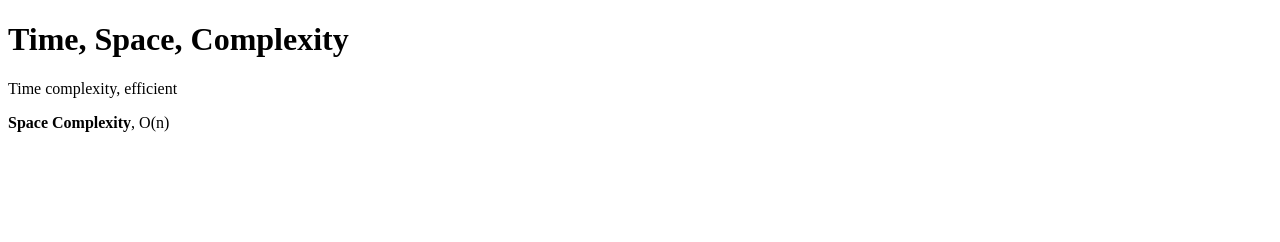
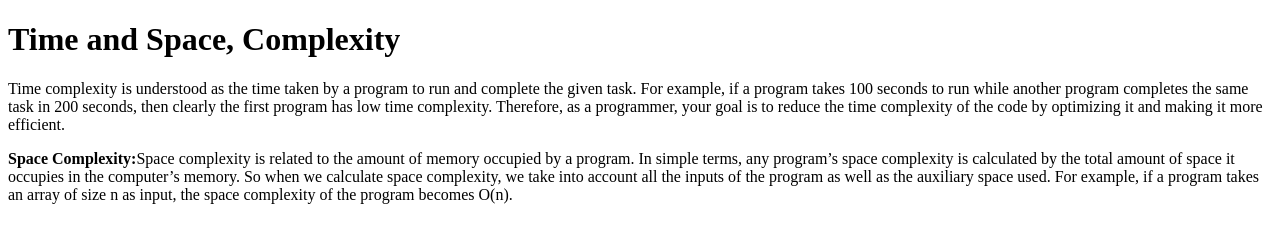
Before and after one commit to acciojob/time-and-space-complexity-VIKASH-FOUNDER, a website: page main.html in a window 1280 px wide. Drawn offline with Linux system fonts and the light colour scheme.

Commit message:
created a submission

```diff
--- a/main.html
+++ b/main.html
@@ -8,13 +8,13 @@
 
 <body>
 	<h1>
-		Time, Space, Complexity
+		Time and Space, Complexity
 	</h1>
 	<!-- the entire body must be written by student -->
     <script type="text/javascript" src="./script.js">
 </script>
-	<p>Time complexity, efficient</p>
-		<p><b>Space Complexity</b>, O(n)</p>
+	<p>Time complexity is understood as the time taken by a program to run and complete the given task. For example, if a program takes 100 seconds to run while another program completes the same task in 200 seconds, then clearly the first program has low time complexity. Therefore, as a programmer, your goal is to reduce the time complexity of the code by optimizing it and making it more efficient.</p>
+		<p><b>Space Complexity:</b>Space complexity is related to the amount of memory occupied by a program. In simple terms, any program’s space complexity is calculated by the total amount of space it occupies in the computer’s memory. So when we calculate space complexity, we take into account all the inputs of the program as well as the auxiliary space used. For example, if a program takes an array of size n as input, the space complexity of the program becomes O(n).</p>
 
 </body>
 
```
